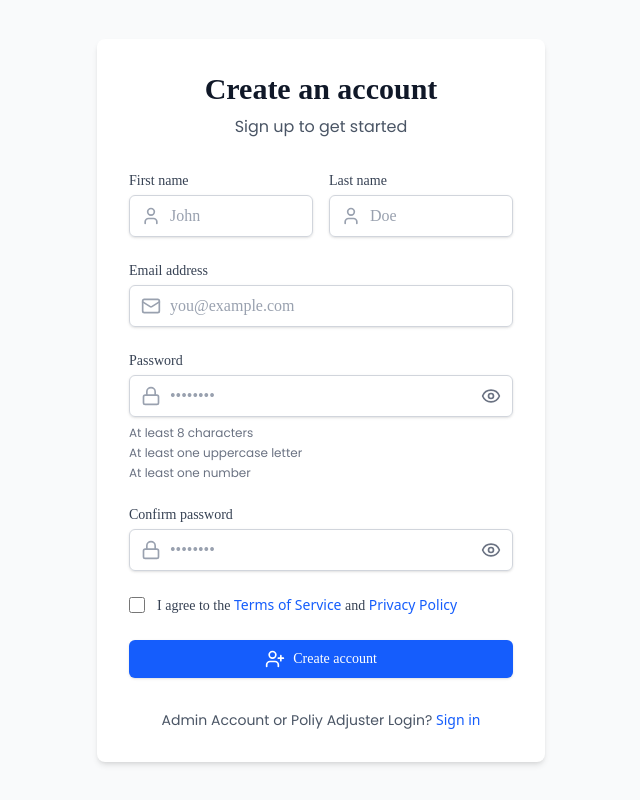
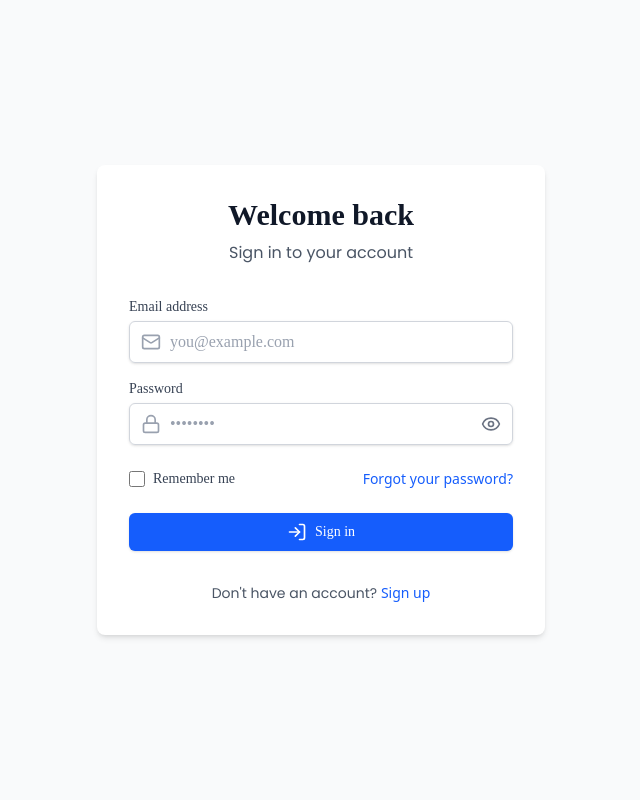
Before and after one commit to sakshamvedi/claim-adjuster-platform, a React (Vite) app: page / in a window 1280 px wide. Shown: the whole page, without its empty margins (319-959 px from the left). Built offline with nearby package versions, Linux system fonts and the light colour scheme; a web font is replaced by a local one.

Commit message:
feat ::: login check

```diff
--- a/src/App.jsx
+++ b/src/App.jsx
@@ -34,7 +34,7 @@ function App() {
           <Route path="/claim" element={<Claim />} />
           <Route path="/notification" element={<><Header /><Notification /></>} />
         </> : <> (
-          <Route path="/" element={<Signup />} />
+          <Route path="/" element={<Login />} />
           <Route path="/login" element={<Login />} />
           <Route path="/signup" element={<Signup />} />
           )</>}
--- a/src/Components/Header.jsx
+++ b/src/Components/Header.jsx
@@ -3,6 +3,7 @@ import React, { useState, useEffect } from 'react';
 import { Link } from 'react-router-dom';
 import axios from 'axios';
 import { API_URL } from '../../api.js';
+import Logout from '../authentication/Logout.jsx';
 
 function Header() {
     const [activeTab, setActiveTab] = useState('home');
@@ -91,6 +92,7 @@ function Header() {
                         <div className="w-8 h-8 rounded-full bg-white/30 flex items-center justify-center">
                             <span className="text-sm font-medium">A</span>
                         </div>
+                        <Logout />
                     </div>
                 </div>
             </div>
--- /dev/null
+++ b/src/authentication/Logout.jsx
@@ -0,0 +1,20 @@
+import { LogOutIcon, PowerCircleIcon } from 'lucide-react'
+import React from 'react'
+
+
+function Logout() {
+    const handleLogout = () => {
+
+        localStorage.clear();
+        window.location.href = '/login';
+    }
+    return (
+        <>
+            <button className='flex items-center gap-2 text-white bg-red-500 rounded-full px-2 py-2' onClick={handleLogout}>
+                <PowerCircleIcon className='w-6 h-6' />
+            </button>
+        </>
+    )
+}
+
+export default Logout
```
